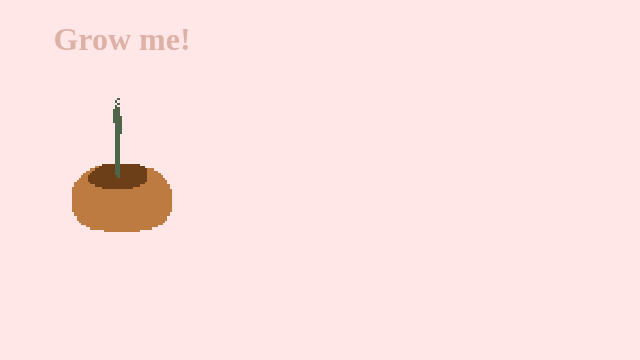
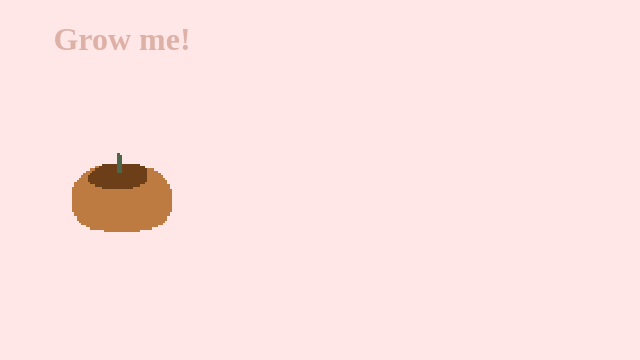
Before and after one commit to Capshi/Growplant, a plain HTML site: page index.html in a window 1280 px wide. Both pictures are taken after a click on the button 1232 px from the left and 277 px from the top of the page. Shown: the full height of the page, 518-1158 px from the left. Drawn offline with Linux system fonts and the light colour scheme.

Commit message:
Add empty pot stage

```diff
--- a/growplant.js
+++ b/growplant.js
@@ -19,6 +19,8 @@ function water() {
     // clickCount++;
 
     if (clickCount === 1) {
+        plant.src = "images/plant1.png";
+    } else if (clickCount === 2) {
         plant.src = "images/plant2.png";
     } else {
         plant.src = "images/plant3.png";
--- a/index.html
+++ b/index.html
@@ -25,7 +25,7 @@
 </head>
 <body>
     <h1 id="page-title">Grow me!</h1>
-    <img id="plant" src="images/plant1.png" alt="Plant sprout">
+    <img id="plant" src="images/empty.png" alt="Pot">
     <button id="water" onclick="water()"></button>
     <script src="growplant.js"></script>
 </body>
```
Also changed, not shown: images/empty.png (added).
